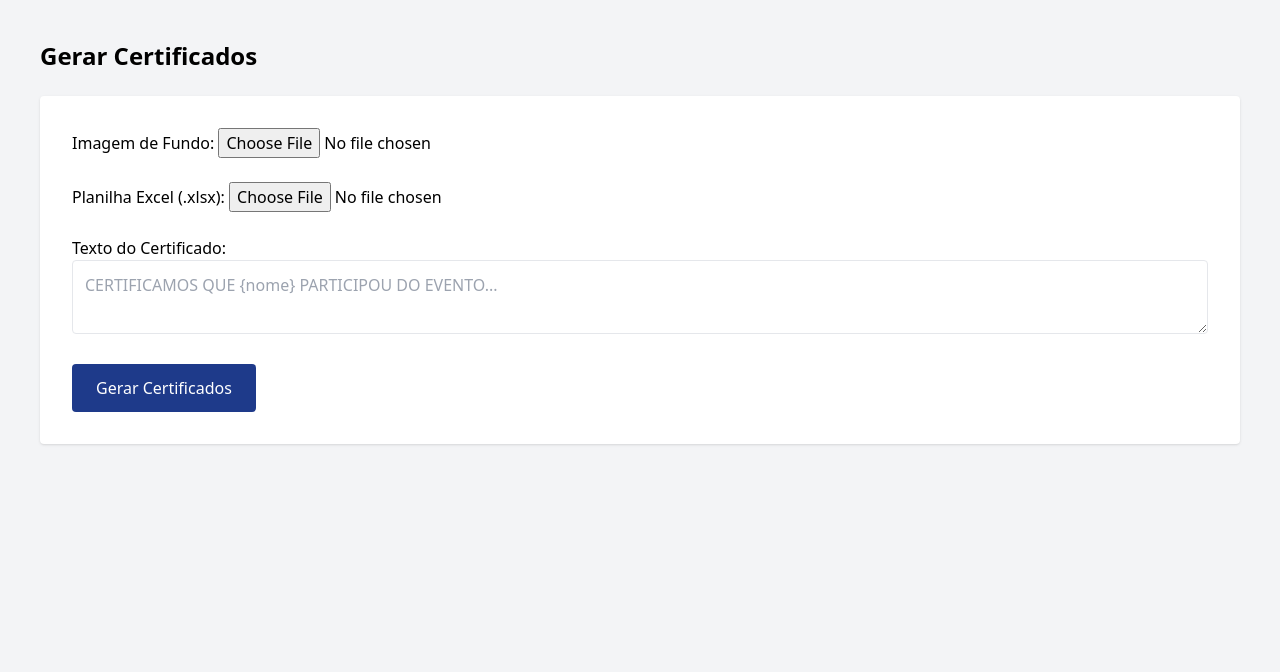
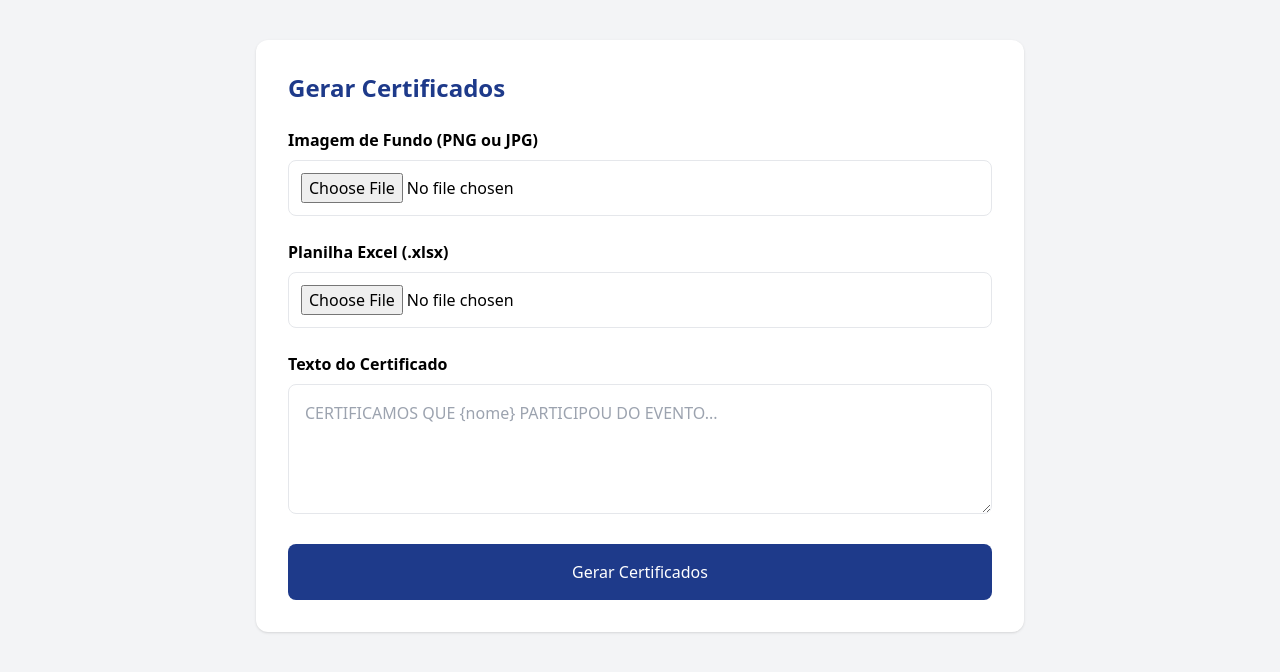
Before and after one commit to sildemberny-bit/certificados-app, a Flask app: page /certificados in a window 1280 px wide. Shown: the top 672 px of the page. Run offline with Flask 3, Linux system fonts and the light colour scheme; the visitor is signed in with stand-in values (Sample User, id 1); some libraries are stand-ins or nearby versions.

Commit message:
Update certificados.html

```diff
--- a/templates/certificados.html
+++ b/templates/certificados.html
@@ -1,37 +1,55 @@
 <!DOCTYPE html>
-<html>
+<html lang="pt-br">
 <head>
-    <title>Gerar Certificados</title>
+    <meta charset="UTF-8">
+    <title>Gerar Certificados - Emitte</title>
     <script src="https://cdn.tailwindcss.com"></script>
 </head>
 
 <body class="bg-gray-100 p-10">
 
-<h2 class="text-2xl font-bold mb-6">Gerar Certificados</h2>
+<div class="max-w-3xl mx-auto bg-white p-8 rounded-xl shadow">
 
-<form method="POST" enctype="multipart/form-data" class="space-y-6 bg-white p-8 rounded shadow">
+    <h2 class="text-2xl font-bold text-blue-900 mb-6">
+        Gerar Certificados
+    </h2>
+
+    <form method="POST" enctype="multipart/form-data" class="space-y-6">
 
         <div>
-        <label>Imagem de Fundo:</label>
-        <input type="file" name="fundo" required>
+            <label class="block font-semibold mb-2">
+                Imagem de Fundo (PNG ou JPG)
+            </label>
+            <input type="file" name="fundo" required
+            class="w-full border p-3 rounded-lg">
         </div>
 
         <div>
-        <label>Planilha Excel (.xlsx):</label>
-        <input type="file" name="planilha" required>
+            <label class="block font-semibold mb-2">
+                Planilha Excel (.xlsx)
+            </label>
+            <input type="file" name="planilha" required
+            class="w-full border p-3 rounded-lg">
         </div>
 
         <div>
-        <label>Texto do Certificado:</label>
-        <textarea name="texto" class="w-full border p-3 rounded"
+            <label class="block font-semibold mb-2">
+                Texto do Certificado
+            </label>
+            <textarea name="texto"
+            class="w-full border p-4 rounded-lg"
+            rows="4"
             placeholder='CERTIFICAMOS QUE {nome} PARTICIPOU DO EVENTO...'></textarea>
         </div>
 
-    <button class="bg-blue-900 text-white px-6 py-3 rounded">
+        <button type="submit"
+        class="w-full bg-blue-900 text-white py-4 rounded-lg hover:bg-blue-800 transition">
             Gerar Certificados
         </button>
 
     </form>
 
+</div>
+
 </body>
 </html>
```
Lines whose indentation alone changed are shown as unchanged.
